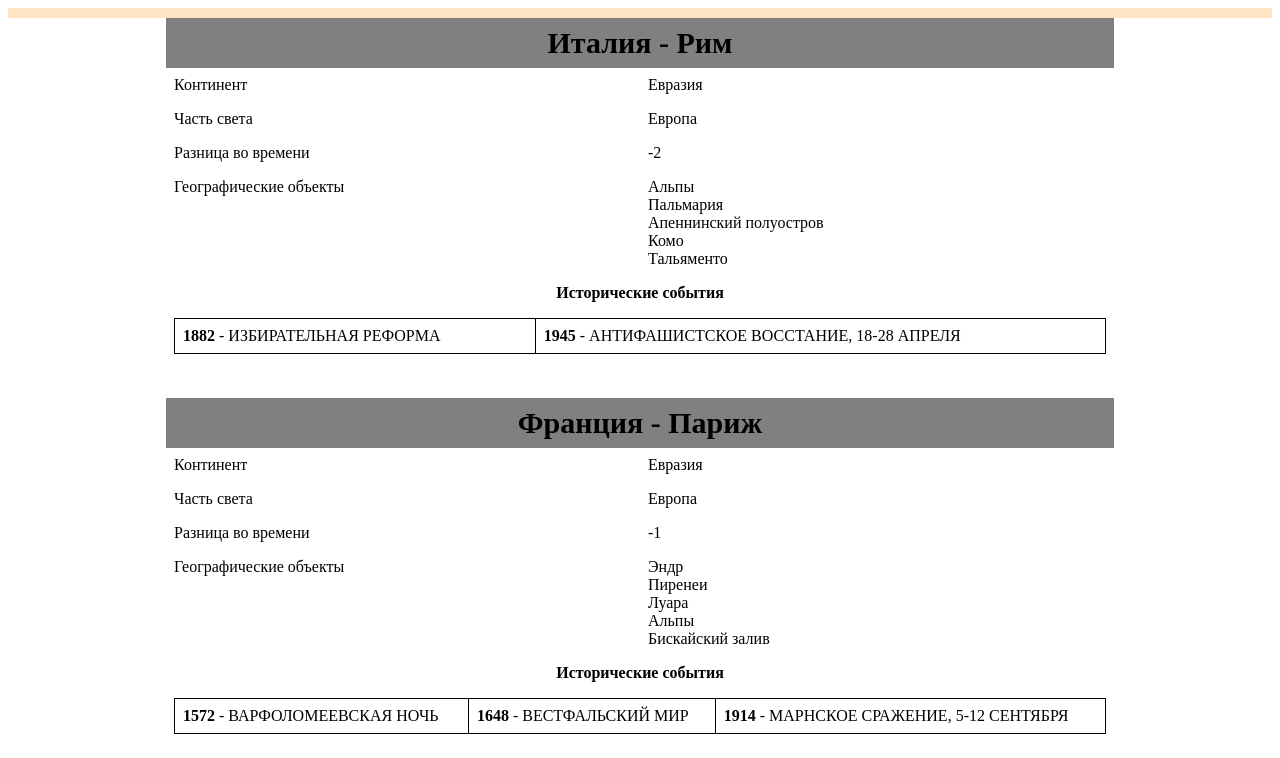
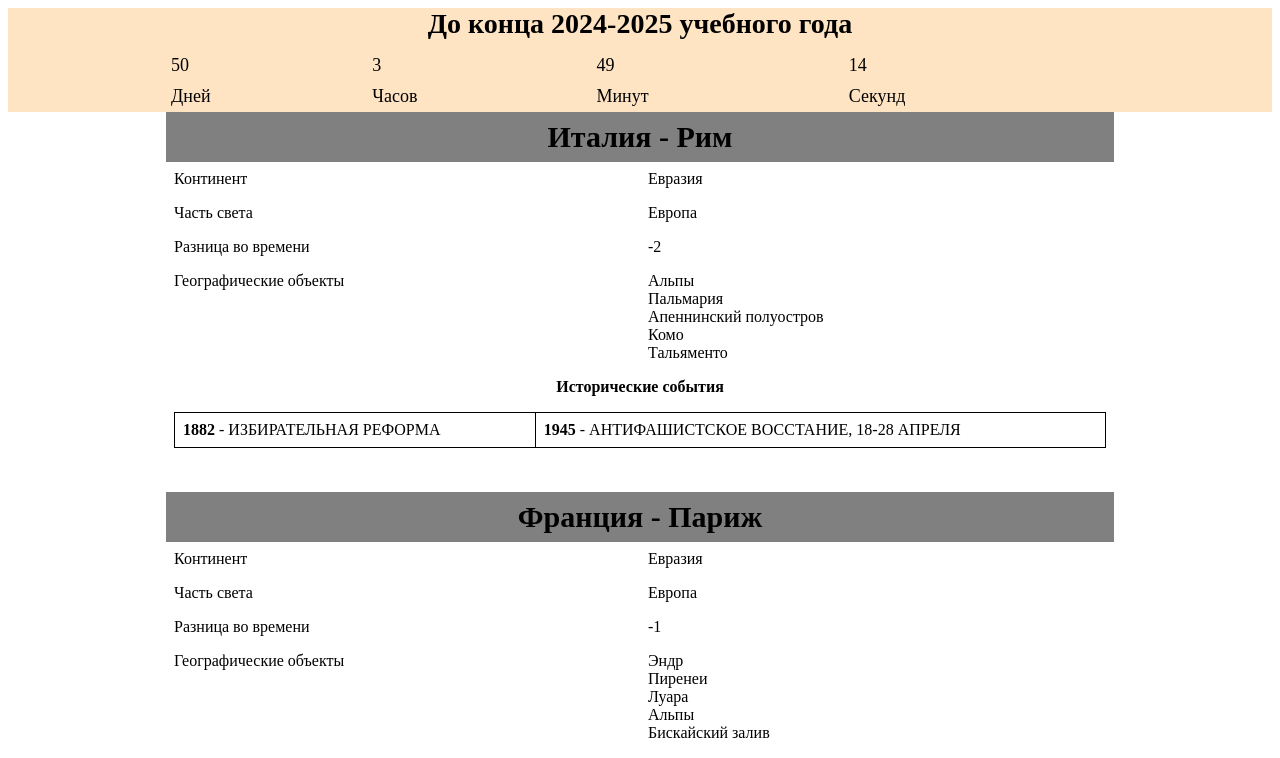
Before and after one commit to newsedative/web_, a plain HTML site: page lab4/index.html in a window 1280 px wide. Shown: the top 758 px of the page. Drawn offline with Linux system fonts and the light colour scheme.

Commit message:
Update index.html

```diff
--- a/lab4/index.html
+++ b/lab4/index.html
@@ -56,6 +56,56 @@
             <script src="countries.js"></script>
             <script src="script1.js">
             </script>
-            <script></script>
+            <script>
+                function getSchoolYearEnd() {
+                    // Установка даты конца учебного года (30 июня)
+                    const schoolYearEnd = new Date(new Date().getFullYear(), 5, 30); // Месяцы в JavaScript начинаются с 0 (0 - январь, 11 - декабрь)
+                    // Получение текущей даты
+                    const now = new Date();
+
+                    // Вычисление времени, оставшегося до конца учебного года
+                    const timeRemaining = schoolYearEnd - now;
+
+                    // Вычисление дней, часов, минут и секунд
+                    const days = Math.floor(timeRemaining / (1000 * 60 * 60 * 24));
+                    const hours = Math.floor((timeRemaining % (1000 * 60 * 60 * 24)) / (1000 * 60 * 60));
+                    const minutes = Math.floor((timeRemaining % (1000 * 60 * 60)) / (1000 * 60));
+                    const seconds = Math.floor((timeRemaining % (1000 * 60)) / 1000);
+
+                        // Возвращение времени в виде объекта
+                    return {
+                        days,
+                        hours,
+                        minutes,
+                        seconds
+                    };
+                }
+
+                function updateCountdown() {
+                    const time = getSchoolYearEnd();
+                    document.getElementById('countdownInfo').innerHTML = `До конца 2024-2025 учебного года`;
+
+                    const table = document.getElementById('countdownTable');
+                    table.innerHTML = `
+                            <tr>
+                            <td>${time.days}</td>
+                            <td>${time.hours}</td>
+                            <td>${time.minutes}</td>
+                            <td>${time.seconds}</td>
+                            </tr>
+                            <tr>
+                                <td>Дней</td>
+                                <td>Часов</td>
+                                <td>Минут</td>
+                                <td>Секунд</td>
+                            </tr>`;
+                }
+
+                // Обновление отображения времени каждую секунду
+                setInterval(updateCountdown, 1000);
+
+                // Обновление отображения времени сразу после загрузки страницы
+                updateCountdown();
+            </script>
     </body>
 </html>
```
